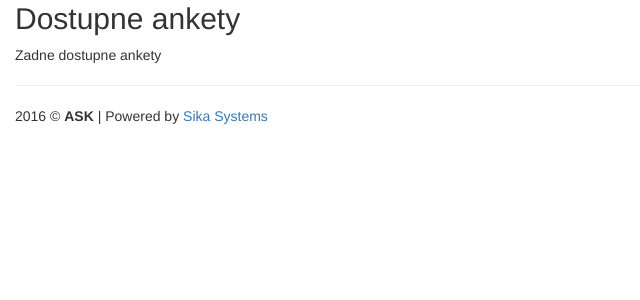
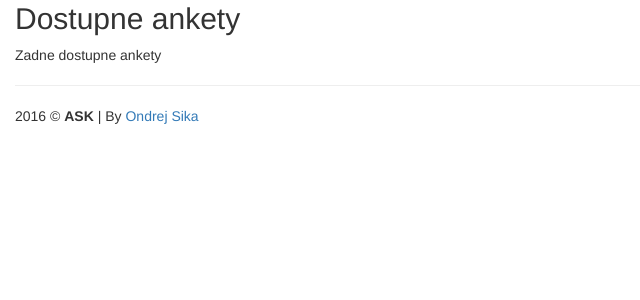
Before and after one commit to ondrejsika/ask, a Django app: template ask/templates/home.html in a window 1280 px wide. Shown: the part 141-441 px from the top of the page, without its empty margins (0-640 px from the left). Run offline with Django 3.2, Linux system fonts and the light colour scheme; the template is opened without the code that fills it, so the values that code supplies are empty; some libraries are stand-ins or nearby versions.

Commit message:
update footer

```diff
--- a/ask/templates/base.html
+++ b/ask/templates/base.html
@@ -80,7 +80,7 @@
         {% block container %}
         {% endblock container %}
         <hr>
-        <p>{% now 'Y' %} &copy; <b>ASK</b> | Powered by <a href="http://sikasystems.cz">Sika Systems</a></p>
+        <p>{% now 'Y' %} &copy; <b>ASK</b> | By <a href="https://ondrejsika.com">Ondrej Sika</a></p>
         <script>
             $('[data-widget=datepicker]').datetimepicker({
                 language:  'cs',
```
